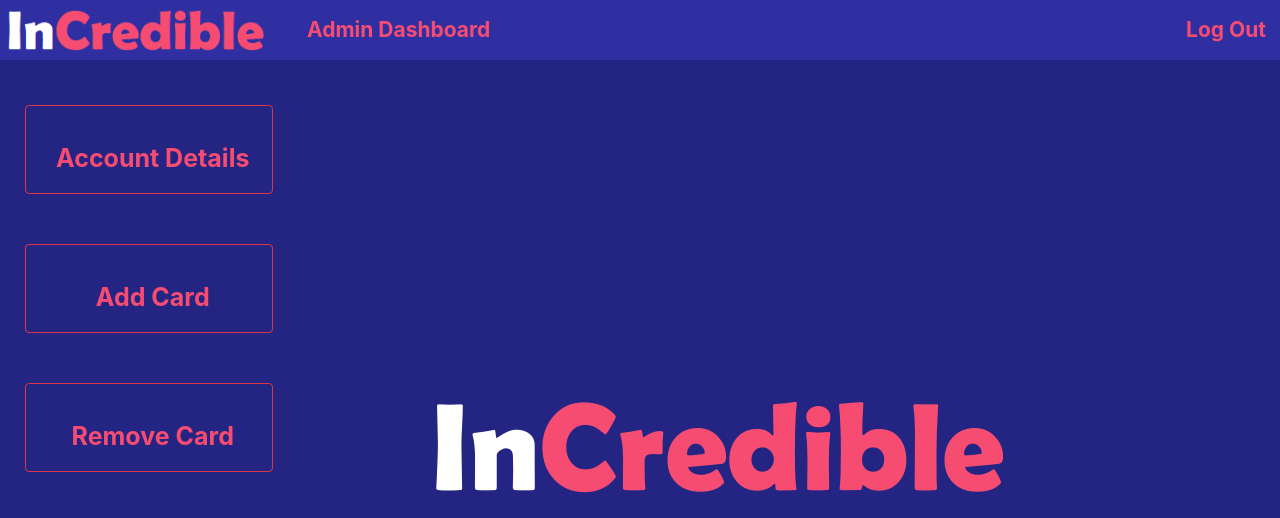
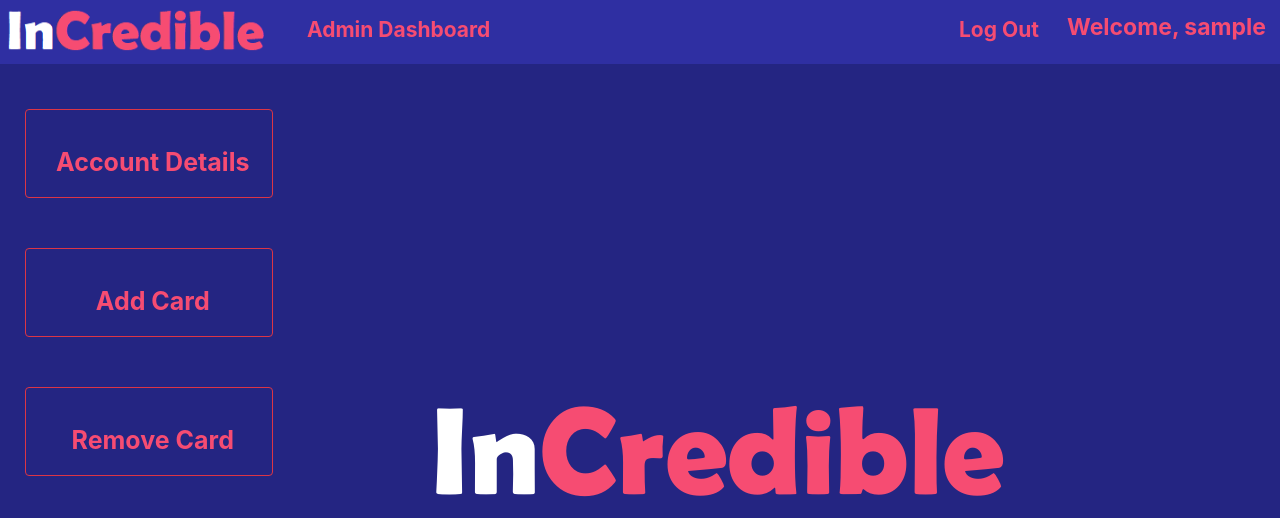
Before and after one commit to Prajwal2204/InCredible, a PHP site: page /admin.php in a window 1280 px wide. Shown: the top 518 px of the page. Run offline with PHP 8.4, Linux system fonts and the light colour scheme; the visitor is signed in with stand-in values (Sample User, id 1); some libraries are stand-ins or nearby versions.

Commit message:
welcome message admin

```diff
--- a/admin.php
+++ b/admin.php
@@ -17,6 +17,7 @@ include_once 'config.php';
 		<ul class="topnav">
 			<li class = "logo"><img class = "logo-mod" src="img/logo.PNG"></li>
 			<li><a href="admin.php">Admin Dashboard</a></li>
+			<li class = "topnav-right"><h3>Welcome, <?php echo $_SESSION["username"]; ?></h3></li>
 			<?php if (isset($_SESSION["loggedin"])) { ?>
 			<li class = "topnav-right"><a href="logout.php">Log Out</a></li>
 			<?php } else { ?>
--- a/css/styles-admin.css
+++ b/css/styles-admin.css
@@ -35,11 +35,11 @@ nav{
     float: right; /*sign in and sign up floated to the right*/
   }
 
-  ul.topnav li a {
+  ul.topnav li a, ul.topnav li h3 {
     display: block;
   }
 
-  ul.topnav li a {
+  ul.topnav li a{
     display: block;
     text-decoration: none; /*get rid of underline*/
     font-size: 21px;
@@ -50,7 +50,24 @@ nav{
     color: rgb(246,76,114);
   }
 
+  li.topnav-right h3{
+    display: block;
+    text-decoration: none; /*get rid of underline*/
+    font-size: 23px;
+    font-weight: bold;
+    min-height:25px; /*can use font-size: 20px; as well*/
+    text-align: center;
+    padding: 14px;
+    /* font-family: 'Roboto Condensed', sans-serif; */
+    color: rgb(246,76,114);
+  }
+
   ul.topnav li a:hover{
+    /* background-color: #1C2321; */
+    background-color: #fff;
+    color: rgb(246,76,114);
+  }
+  ul.topnav li h3:hover{
     /* background-color: #1C2321; */
     background-color: #fff;
     color: rgb(246,76,114);
```
Also changed, not shown: accountdetails.php (+3 -4 lines), class.user.php (line endings or trailing spaces), register.php (line endings or trailing spaces).
